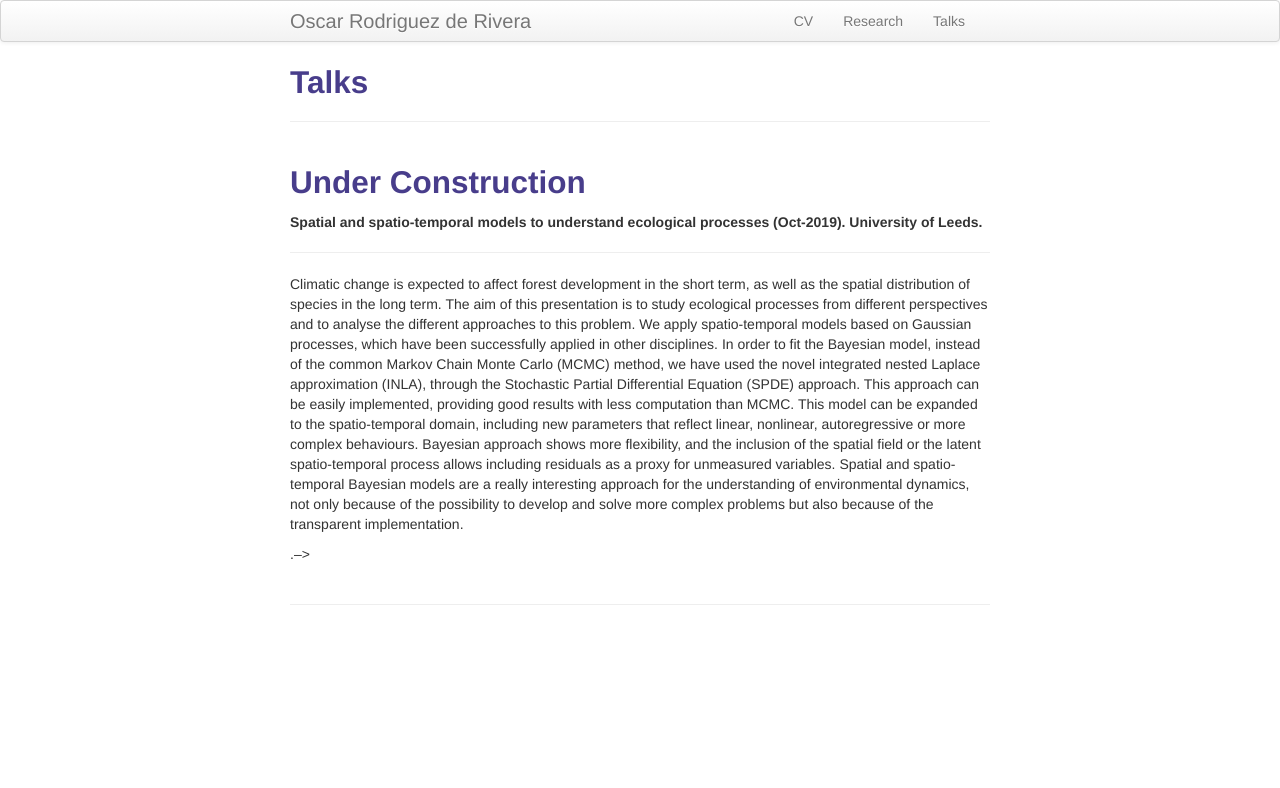
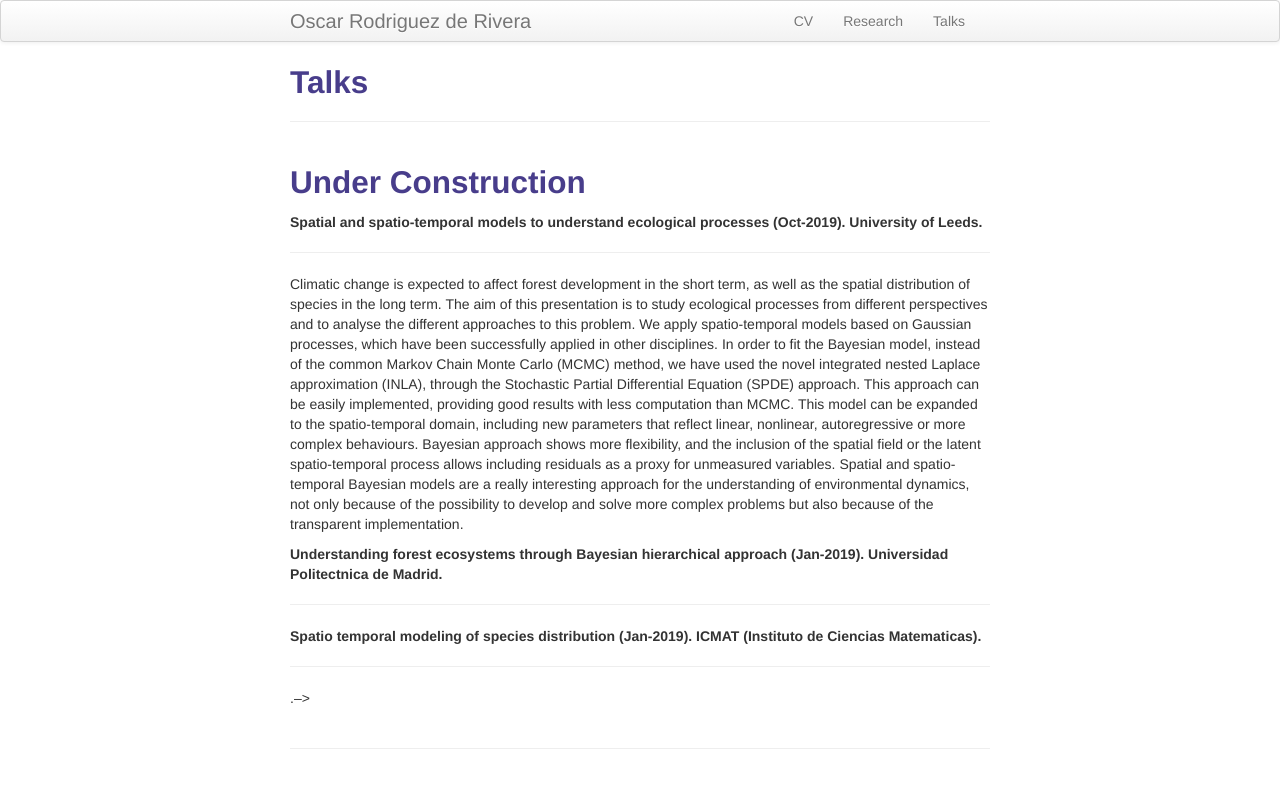
Before and after one commit to orrortega/orrortega.github.io, a Jekyll site: the page built from pages/talks.md, in a window 1280 px wide. Shown: the top 788 px of the page. Built offline with Jekyll 4.4.1, drawn with Linux system fonts in a browser that asks for light colours.

Commit message:
Update talks.md

```diff
--- a/pages/talks.md
+++ b/pages/talks.md
@@ -12,6 +12,12 @@ Under Construction
 Climatic change is expected to affect forest development in the short term, as well as the spatial distribution of species in the long term. The aim of this presentation is to study ecological processes from different perspectives and to analyse the different approaches to this problem. We apply spatio-temporal models based on Gaussian processes, which have been successfully applied in other disciplines. In order to fit the Bayesian model, instead of the common Markov Chain Monte Carlo (MCMC) method, we have used the novel integrated nested Laplace approximation (INLA), through the Stochastic Partial Differential Equation (SPDE) approach. This approach can be easily implemented, providing good results with less computation than MCMC. This model can be expanded to the spatio-temporal domain, including new parameters that reflect linear, nonlinear, autoregressive or more complex behaviours. Bayesian approach shows more flexibility, and the inclusion of the spatial field or the latent spatio-temporal process allows including residuals as a proxy for unmeasured variables. Spatial and spatio-temporal Bayesian models are a really interesting approach for the understanding of environmental dynamics, not only because of the possibility to develop and solve more complex problems but also because of the transparent implementation.
 
 
+<b>Understanding forest ecosystems through Bayesian hierarchical approach (Jan-2019). Universidad Politectnica de Madrid.
+
+---
+<b>Spatio temporal modeling of species distribution (Jan-2019). ICMAT (Instituto de Ciencias Matematicas).
+
+---
 .-->
 
 <!-- Note: this is how to write a comment in HTML. Everything in here won't show up on your webpage.-->
```
